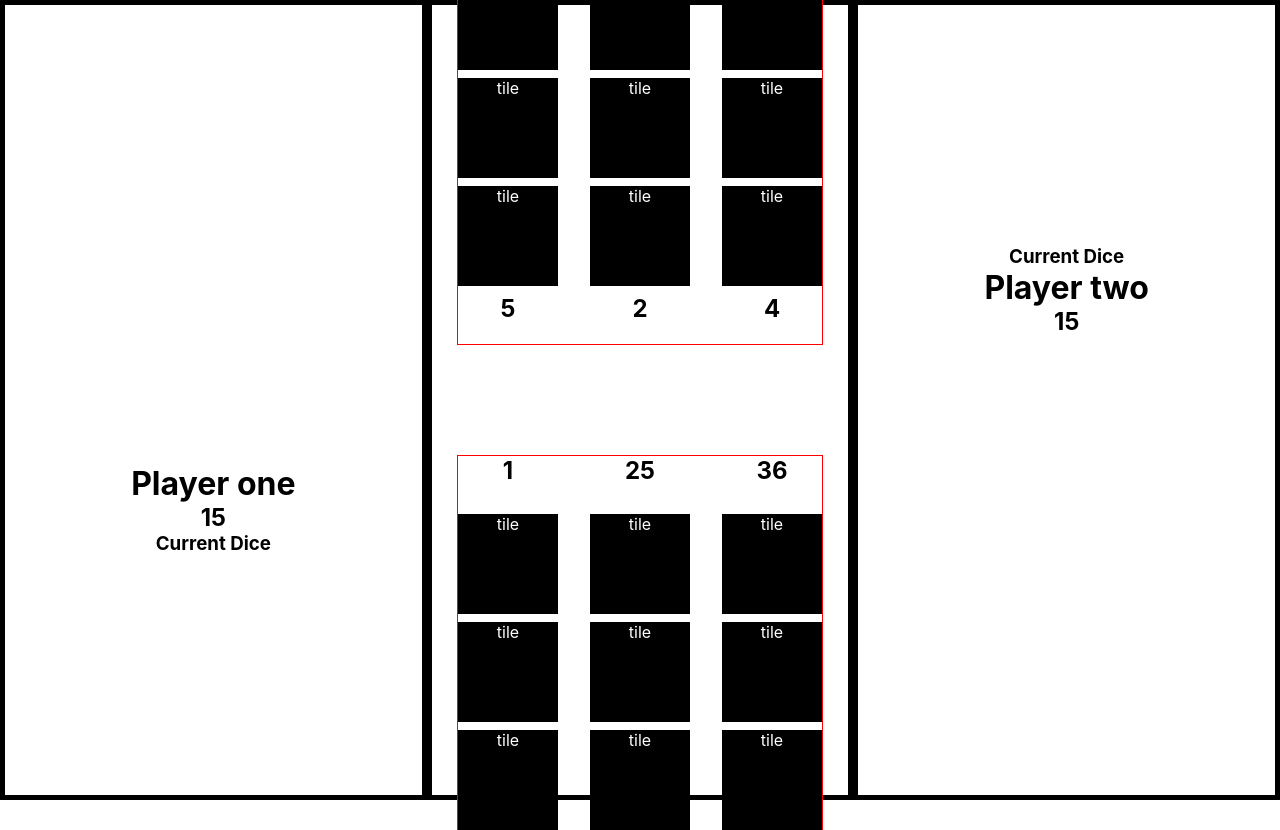
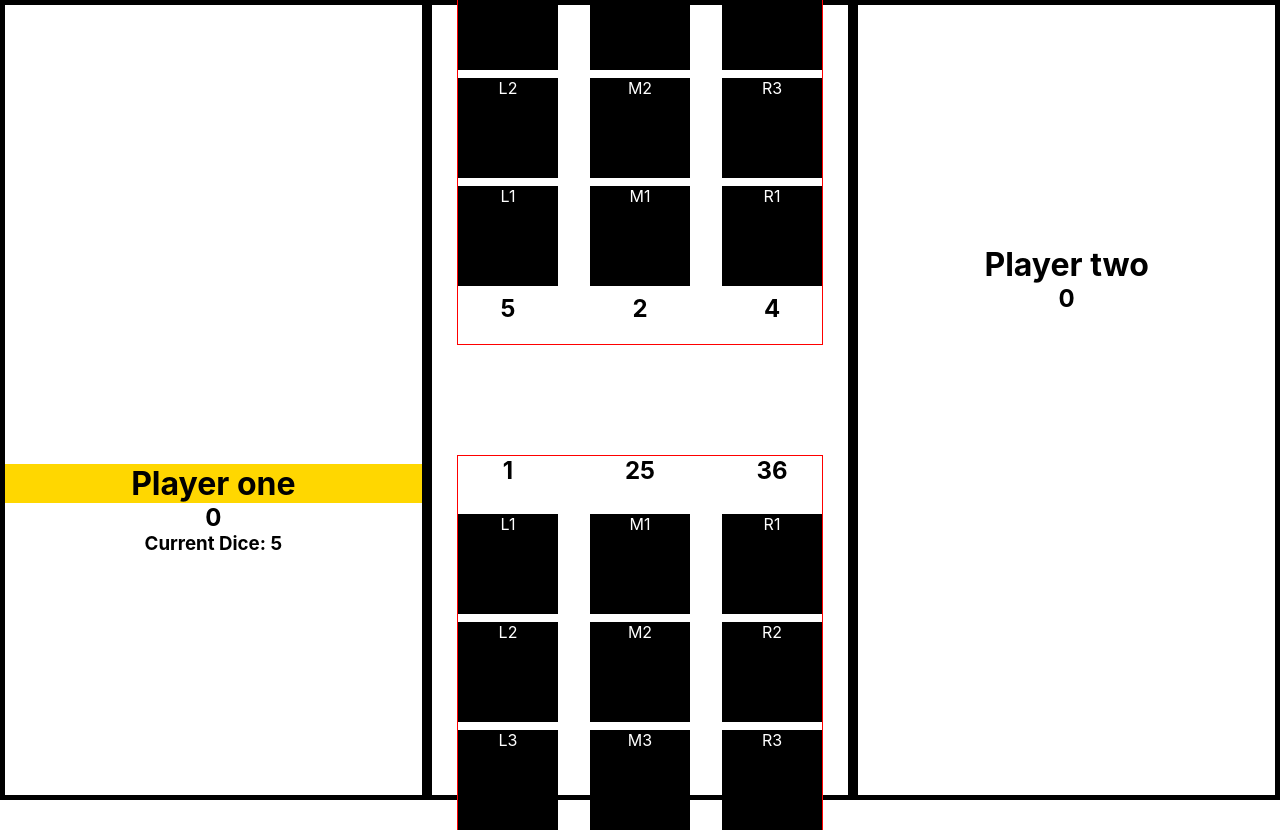
Before and after one commit to seffa1/knucklebones, a React (Create React App) app in the folder knucklebones/: page / in a window 1280 px wide. Built offline with nearby package versions, Linux system fonts and the light colour scheme.

Commit message:
working on placing the dice

```diff
--- a/knucklebones/src/App.css
+++ b/knucklebones/src/App.css
@@ -43,6 +43,10 @@ h3 {
 .player--two {
   justify-content: flex-start;
   padding-top: 30vh;
+}
+
+.currentPlayer {
+  background-color: gold;
 }
 
 @media screen and (max-width: 800px) {
--- a/knucklebones/src/App.js
+++ b/knucklebones/src/App.js
@@ -6,27 +6,97 @@ import React from "react";
 function App() {
   // State
   const [playerOneData, setPlayerOneData] = React.useState({
-    score: 0,
-    currentDice: null,
+    id: 1,
+    scoreTotal: 0,
+    currentDice: rollDice(),
+    scoreLeft: 0,
+    scoreMiddle: 0,
+    scoreRight: 0,
+    board: {
+      L1: null,
+      L2: null,
+      L3: null,
+      M1: null,
+      M2: null,
+      M3: null,
+      R1: null,
+      R2: null,
+      R3: null,
+    },
   });
 
   const [playerTwoData, setPlayerTwoData] = React.useState({
-    score: 0,
+    id: 2,
+    scoreTotal: 0,
     currentDice: null,
+    scoreLeft: 0,
+    scoreMiddle: 0,
+    scoreRight: 0,
+    board: {
+      L1: null,
+      L2: null,
+      L3: null,
+      M1: null,
+      M2: null,
+      M3: null,
+      R1: null,
+      R2: null,
+      R3: null,
+    },
   });
 
-  // player scores
-  // player current dice
-  // all 18 of the tile's state
-  // score of each column
-  // whose turn is it
-  // game state (playing, ended)
+  const [currentTurn, setCurrentTurn] = React.useState(1);
 
+  const [gameState, setGameState] = React.useState("playing");
+
+  // Handlers
+  function placeDice(board, column) {
+    // Get the current dice number
+    let dice =
+      currentTurn === 1 ? playerOneData.currentDice : playerTwoData.currentDice;
+
+    // Check if the column is for the current player's board
+    if (board === "top" && currentTurn === 1) return;
+    if (board === "bot" && currentTurn === 2) return;
+
+    console.log(dice, board, column);
+
+    // Check is the column is already full, if so, return
+
+    // Else, place dice number in the correct spot
+
+    // Update the board state
+
+    // Change game state to other players turn
+
+    // Reset dice on prev player
+
+    // Roll dice for next player
+  }
+
+  // Utility
+  function rollDice() {
+    return Math.floor(Math.random() * 6 + 1);
+  }
+
+  // Rendering
   return (
     <div className="App">
-      <Player playerNumber="one" />
-      <Arena />
-      <Player playerNumber="two" />
+      <Player
+        playerNumber="one"
+        score={playerOneData.scoreTotal}
+        currentDice={playerOneData.currentDice}
+        currentTurn={currentTurn}
+        playerId={playerOneData.id}
+      />
+      <Arena placeDice={placeDice} />
+      <Player
+        playerNumber="two"
+        score={playerTwoData.scoreTotal}
+        currentDice={playerTwoData.currentDice}
+        currentTurn={currentTurn}
+        playerId={playerTwoData.id}
+      />
     </div>
   );
 }
--- a/knucklebones/src/components/Arena.js
+++ b/knucklebones/src/components/Arena.js
@@ -1,35 +1,47 @@
 import React from "react";
 
-function Arena() {
+function Arena(props) {
   return (
     <div className="Arena">
       <div className="board board--top">
-        <div className="tile">tile</div>
-        <div className="tile">tile</div>
-        <div className="tile">tile</div>
-        <div className="tile">tile</div>
-        <div className="tile">tile</div>
-        <div className="tile">tile</div>
-        <div className="tile">tile</div>
-        <div className="tile">tile</div>
-        <div className="tile">tile</div>
-        <div className="score">5</div>
-        <div className="score">2</div>
-        <div className="score">4</div>
+        <div className="tile L3--top">L3</div>
+        <div className="tile M3--top">M3</div>
+        <div className="tile R3--top">R3</div>
+        <div className="tile L2--top">L2</div>
+        <div className="tile M2--top">M2</div>
+        <div className="tile R3--top">R3</div>
+        <div className="tile L1--top">L1</div>
+        <div className="tile M1--top">M1</div>
+        <div className="tile R1--top">R1</div>
+        <div className="score" onClick={() => props.placeDice("top", "L")}>
+          5
+        </div>
+        <div className="score" onClick={() => props.placeDice("top", "M")}>
+          2
+        </div>
+        <div className="score" onClick={() => props.placeDice("top", "R")}>
+          4
+        </div>
       </div>
       <div className="board board--bottom">
-        <div className="score">1</div>
-        <div className="score">25</div>
-        <div className="score">36</div>
-        <div className="tile">tile</div>
-        <div className="tile">tile</div>
-        <div className="tile">tile</div>
-        <div className="tile">tile</div>
-        <div className="tile">tile</div>
-        <div className="tile">tile</div>
-        <div className="tile">tile</div>
-        <div className="tile">tile</div>
-        <div className="tile">tile</div>
+        <div className="score" onClick={() => props.placeDice("bot", "L")}>
+          1
+        </div>
+        <div className="score" onClick={() => props.placeDice("bot", "M")}>
+          25
+        </div>
+        <div className="score" onClick={() => props.placeDice("bot", "R")}>
+          36
+        </div>
+        <div className="tile L1--bot">L1</div>
+        <div className="tile M1--bot">M1</div>
+        <div className="tile R1--bot">R1</div>
+        <div className="tile L2--bot">L2</div>
+        <div className="tile M2--bot">M2</div>
+        <div className="tile R2--bot">R2</div>
+        <div className="tile L3--bot">L3</div>
+        <div className="tile M3--bot">M3</div>
+        <div className="tile R3--bot">R3</div>
       </div>
     </div>
   );
--- a/knucklebones/src/components/Player.js
+++ b/knucklebones/src/components/Player.js
@@ -3,10 +3,18 @@ import React from "react";
 function Player(props) {
   return (
     <div className={`Player player--${props.playerNumber}`}>
-      {props.playerNumber === "two" && <h3>Current Dice</h3>}
-      <h1>Player {props.playerNumber}</h1>
-      <h2>15</h2>
-      {props.playerNumber === "one" && <h3>Current Dice</h3>}
+      {props.playerNumber === "two" && props.currentDice && (
+        <h3>Current Dice: {props.currentDice}</h3>
+      )}
+      <h1
+        className={props.currentTurn === props.playerId ? "currentPlayer" : ""}
+      >
+        Player {props.playerNumber}
+      </h1>
+      <h2>{props.score}</h2>
+      {props.playerNumber === "one" && props.currentDice && (
+        <h3>Current Dice: {props.currentDice}</h3>
+      )}
     </div>
   );
 }
```
